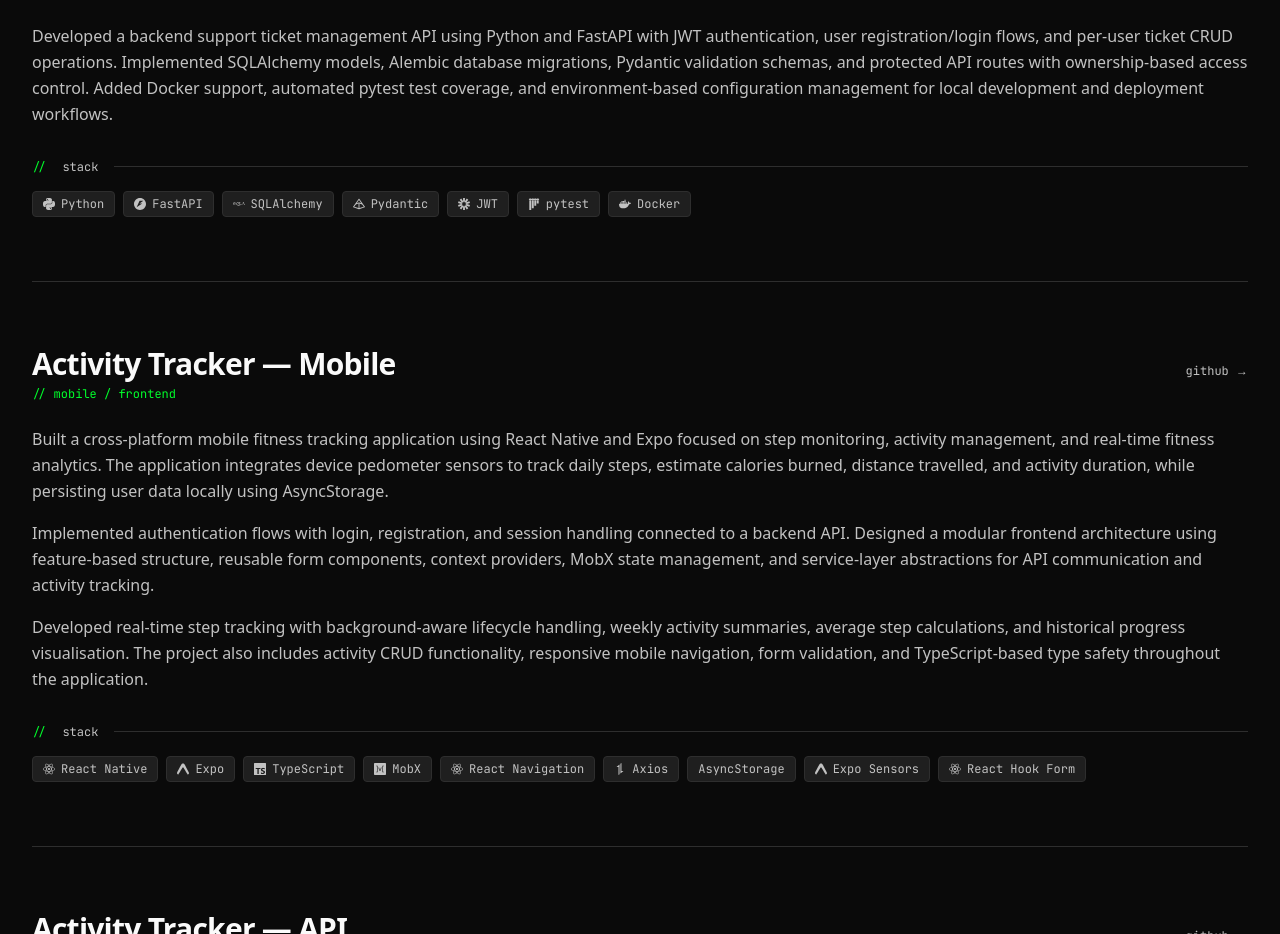
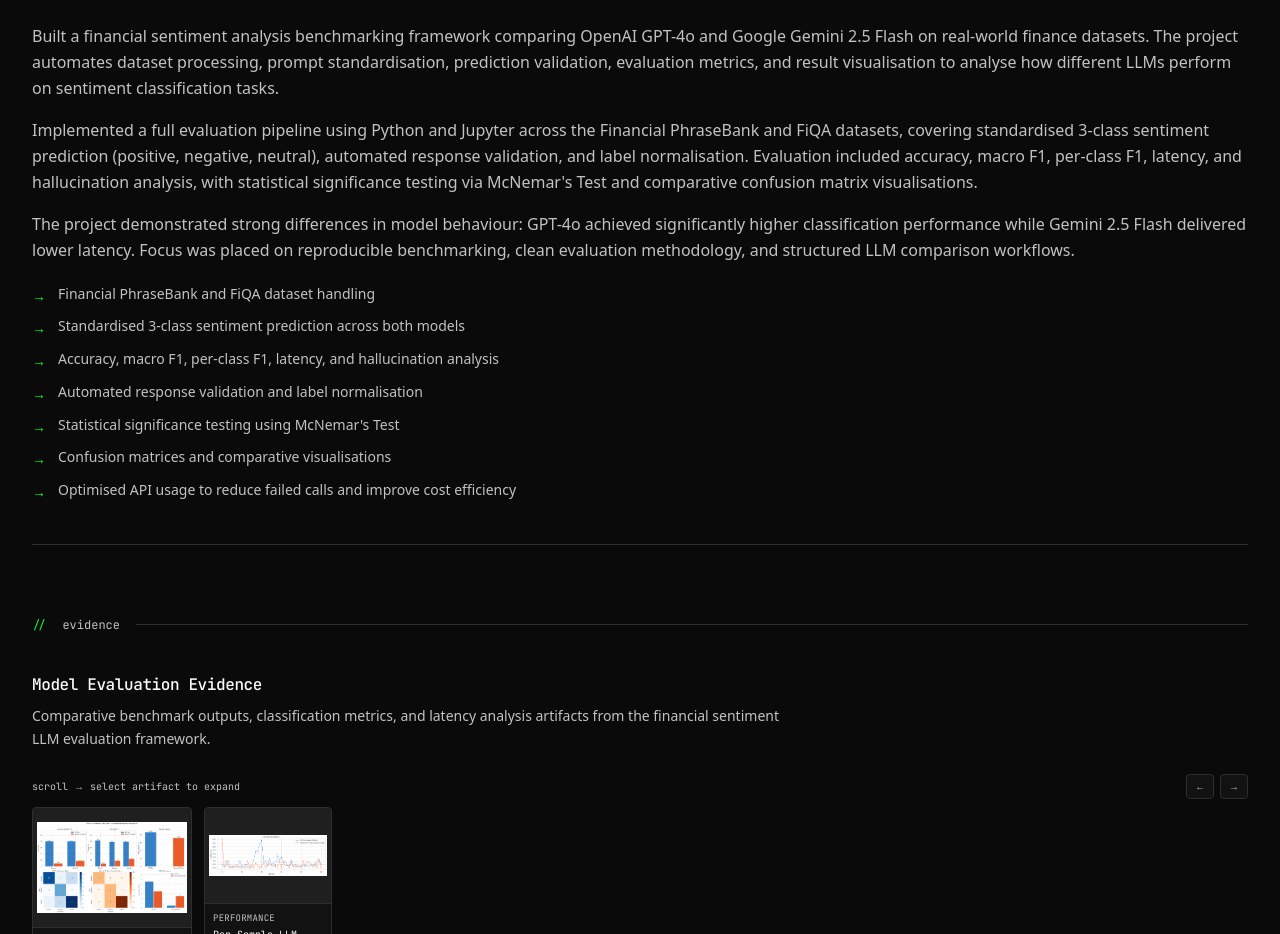
Before and after one commit to skeptre/skeps, a Next.js app: page /projects in a window 1280 px wide. Shown: the part 1866-2800 px from the top of the page. Built offline with nearby package versions, Linux system fonts and the light colour scheme; no server answers.

Commit message:
chore: add llm project screenshots and fix icons

```diff
--- a/src/components/projects/ProjectCard.tsx
+++ b/src/components/projects/ProjectCard.tsx
@@ -57,7 +57,11 @@ export default function ProjectCard({
       )}
 
       {project.media && project.media.length > 0 && (
-        <ProjectEvidenceSection media={project.media} />
+        <ProjectEvidenceSection
+          media={project.media}
+          title={project.evidenceTitle}
+          subtitle={project.evidenceSubtitle}
+        />
       )}
 
       {/* Stack */}
--- a/src/data/projects.ts
+++ b/src/data/projects.ts
@@ -10,9 +10,12 @@ export type Project = {
   github?: string;
   demo?: string;
   media?: ProjectMediaItem[];
+  evidenceTitle?: string;
+  evidenceSubtitle?: string;
 };
 
 const RETAIL_OPS_MEDIA_BASE = "/projects/retail-ops-platform";
+const LLM_MEDIA_BASE = encodeURI("/projects/LLM Benchmarking Framework");
 
 export const PROJECTS: Project[] = [
   {
@@ -94,6 +97,55 @@ export const PROJECTS: Project[] = [
     ],
   },
   {
+    title: "LLM Benchmarking Framework for Financial Sentiment Analysis",
+    description: "Final year project benchmarking GPT-4o vs Gemini 2.5 Flash on financial sentiment datasets with F1, latency, and McNemar significance testing.",
+    type: "final year project / data analysis",
+    paragraphs: [
+      "Built a financial sentiment analysis benchmarking framework comparing OpenAI GPT-4o and Google Gemini 2.5 Flash on real-world finance datasets. The project automates dataset processing, prompt standardisation, prediction validation, evaluation metrics, and result visualisation to analyse how different LLMs perform on sentiment classification tasks.",
+      "Implemented a full evaluation pipeline using Python and Jupyter across the Financial PhraseBank and FiQA datasets, covering standardised 3-class sentiment prediction (positive, negative, neutral), automated response validation, and label normalisation. Evaluation included accuracy, macro F1, per-class F1, latency, and hallucination analysis, with statistical significance testing via McNemar's Test and comparative confusion matrix visualisations.",
+      "The project demonstrated strong differences in model behaviour: GPT-4o achieved significantly higher classification performance while Gemini 2.5 Flash delivered lower latency. Focus was placed on reproducible benchmarking, clean evaluation methodology, and structured LLM comparison workflows.",
+    ],
+    bullets: [
+      "Financial PhraseBank and FiQA dataset handling",
+      "Standardised 3-class sentiment prediction across both models",
+      "Accuracy, macro F1, per-class F1, latency, and hallucination analysis",
+      "Automated response validation and label normalisation",
+      "Statistical significance testing using McNemar's Test",
+      "Confusion matrices and comparative visualisations",
+      "Optimised API usage to reduce failed calls and improve cost efficiency",
+    ],
+    stack: [
+      "Python",
+      "OpenAI API",
+      "Gemini API",
+      "Pandas",
+      "NumPy",
+      "Scikit-learn",
+      "Matplotlib",
+      "Jupyter Notebook",
+    ],
+    evidenceTitle: "Model Evaluation Evidence",
+    evidenceSubtitle:
+      "Comparative benchmark outputs, classification metrics, and latency analysis artifacts from the financial sentiment LLM evaluation framework.",
+    media: [
+      {
+        title: "GPT-4o vs Gemini Financial Sentiment Evaluation",
+        description:
+          "Comparative LLM evaluation framework measuring GPT-4o and Gemini 2.0 Flash across financial sentiment classification accuracy, macro F1, per-class F1, latency, confusion matrices, and hallucination-aware Q&A performance.",
+        image: `${LLM_MEDIA_BASE}/llm-benchmark-overview.png`,
+        featured: true,
+        category: "Evaluation",
+      },
+      {
+        title: "Per-Sample LLM Latency Analysis",
+        description:
+          "Per-sample API latency analysis comparing GPT-4o and Gemini 2.0 Flash response times across 51 financial sentiment evaluation requests, including average latency baselines and execution variance.",
+        image: `${LLM_MEDIA_BASE}/llm-latency-analysis.png`,
+        category: "Performance",
+      },
+    ],
+  },
+  {
     title: "Support Ticket Management API",
     description: "FastAPI backend with JWT auth, SQLAlchemy ORM, Alembic migrations, Pydantic validation, pytest coverage, and Docker deployment.",
     type: "backend / api",
@@ -163,30 +215,4 @@ export const PROJECTS: Project[] = [
     ],
     github: "https://github.com/skeptre/activity-tracker-backend",
   },
-  {
-    title: "LLM Benchmarking Framework for Financial Sentiment Analysis",
-    description: "Final year project benchmarking GPT-4o vs Gemini 2.5 Flash on financial sentiment datasets with F1, latency, and McNemar significance testing.",
-    type: "final year project / data analysis",
-    paragraphs: [
-      "Built a financial sentiment analysis benchmarking framework comparing OpenAI GPT-4o and Google Gemini 2.5 Flash on real-world finance datasets. The project automates dataset processing, prompt standardisation, prediction validation, evaluation metrics, and result visualisation to analyse how different LLMs perform on sentiment classification tasks.",
-      "Implemented a full evaluation pipeline using Python and Jupyter across the Financial PhraseBank and FiQA datasets, covering standardised 3-class sentiment prediction (positive, negative, neutral), automated response validation, and label normalisation. Evaluation included accuracy, macro F1, per-class F1, latency, and hallucination analysis, with statistical significance testing via McNemar's Test and comparative confusion matrix visualisations.",
-      "The project demonstrated strong differences in model behaviour: GPT-4o achieved significantly higher classification performance while Gemini 2.5 Flash delivered lower latency. Focus was placed on reproducible benchmarking, clean evaluation methodology, and structured LLM comparison workflows.",
-    ],
-    bullets: [
-      "Financial PhraseBank and FiQA dataset handling",
-      "Standardised 3-class sentiment prediction across both models",
-      "Accuracy, macro F1, per-class F1, latency, and hallucination analysis",
-      "Automated response validation and label normalisation",
-      "Statistical significance testing using McNemar's Test",
-      "Confusion matrices and comparative visualisations",
-      "Optimised API usage to reduce failed calls and improve cost efficiency",
-    ],
-    stack: [
-      "Python",
-      "OpenAI API",
-      "Gemini API",
-      "Pandas",
-      "Jupyter",
-    ],
-  },
 ];
--- a/src/lib/tech-icons.ts
+++ b/src/lib/tech-icons.ts
@@ -8,7 +8,9 @@ import {
   SiGooglegemini,
   SiJsonwebtokens,
   SiJupyter,
+  SiNumpy,
   SiPydantic,
+  SiScikitlearn,
   SiPytest,
   SiSqlalchemy,
   SiMobx,
@@ -24,6 +26,7 @@ import {
   SiSwagger,
   SiTypescript,
 } from "react-icons/si";
+import { TbChartLine } from "react-icons/tb";
 
 export const TECH_ICON_MAP: Record<string, IconType> = {
   "Python": SiPython,
@@ -37,9 +40,13 @@ export const TECH_ICON_MAP: Record<string, IconType> = {
   "pytest": SiPytest,
   "JWT": SiJsonwebtokens,
   "Pandas": SiPandas,
+  "NumPy": SiNumpy,
+  "Scikit-learn": SiScikitlearn,
+  "Matplotlib": TbChartLine,
   "OpenAI API": SiOpenai,
   "Gemini API": SiGooglegemini,
   "Jupyter": SiJupyter,
+  "Jupyter Notebook": SiJupyter,
   "React Native": SiReact,
   "React Navigation": SiReact,
   "React Hook Form": SiReact,
--- a/src/types/project-media.ts
+++ b/src/types/project-media.ts
@@ -4,7 +4,9 @@ export type ProjectMediaCategory =
   | "API Layer"
   | "Validation"
   | "Database"
-  | "Infrastructure";
+  | "Infrastructure"
+  | "Evaluation"
+  | "Performance";
 
 export type ProjectMediaItem = {
   title: string;
```
Also changed, not shown: public/projects/LLM Benchmarking Framework/llm-benchmark-overview.png (added), public/projects/LLM Benchmarking Framework/llm-latency-analysis.png (added).
